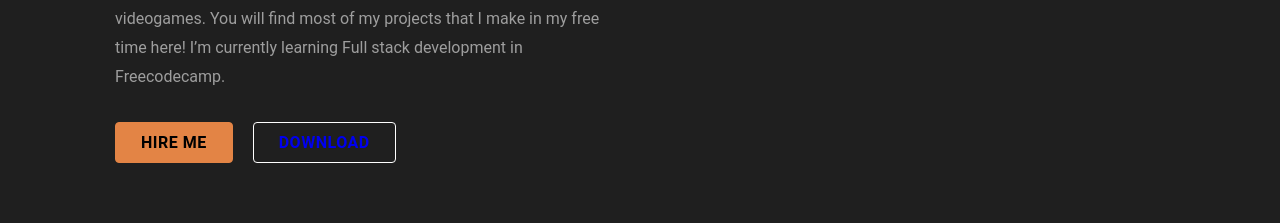
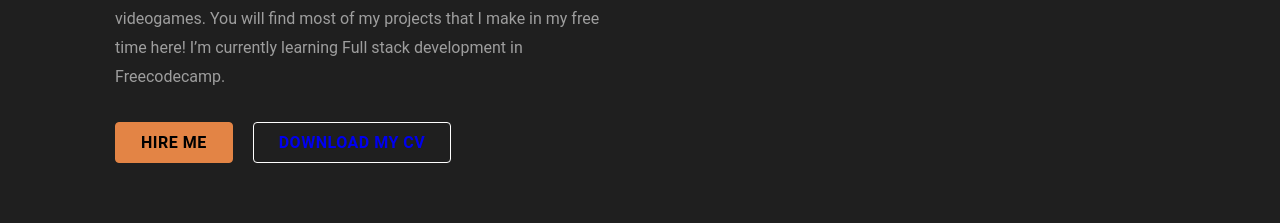
Before and after one commit to Sebas171/PersonalPortfolio, a plain HTML site: page index.html in a window 1280 px wide. Shown: the part 1123-1346 px from the top of the page. Drawn offline with nearby package versions, Linux system fonts and the light colour scheme.

Commit message:
Update index.html

```diff
--- a/index.html
+++ b/index.html
@@ -133,7 +133,7 @@
                 <button class="btn btn-secondary">Hire me</button>
 
                 <button class="btn btn-primary">
-                    <a href="assets/pdf/Sebastian Quesada J - CV.pdf" download="Sebastian Quesada J CV">Download</a>
+                    <a href="assets/pdf/Sebastian Quesada J - CV.pdf" download="Sebastian Quesada J CV">Download my CV</a>
                 </button>
 
               </div>
```
